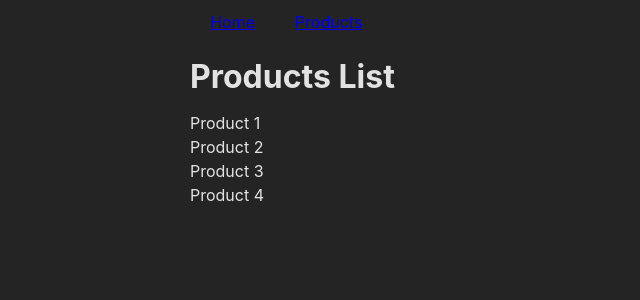
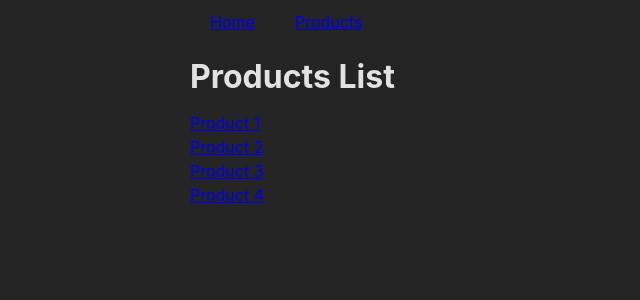
Before and after one commit to vishalphp/react-router-64, a React (Create React App) app: page /products in a window 1280 px wide. Shown: the top 300 px of the page, without its empty margins (0-640 px from the left). Built offline with nearby package versions, Linux system fonts and the light colour scheme.

Commit message:
dynamic routing relative path

```diff
--- a/src/App.js
+++ b/src/App.js
@@ -20,9 +20,9 @@ const router = createBrowserRouter([
       element: <RootLayout />,
       errorElement: <Error />,
       children: [
-         {path: '/', element: <Home />},
-         {path: '/products', element: <Product />},
-         {path: '/products/:productId', element: <ProductDetails />}
+         {path: '', element: <Home />},
+         {path: 'products', element: <Product />},
+         {path: 'products/:productId', element: <ProductDetails />}
       ]
     }
 ]);
--- a/src/pages/Home.js
+++ b/src/pages/Home.js
@@ -5,7 +5,7 @@ export default function Home() {
   return (
     <>
     <div>Home</div>
-    <p>Go to <Link to="/products" >Product</Link></p>
+    <p>Go to <Link to="products" >Product</Link></p>
     </>
   )
 }
--- a/src/pages/Product.js
+++ b/src/pages/Product.js
@@ -1,22 +1,30 @@
 import React from 'react'
+import { Link } from 'react-router-dom'
+
+const PRODCT = [{
+                    name: "Product 1", id: 1
+                },
+                {
+                    name: "Product 2", id: 2
+                },
+                {
+                    name: "Product 3", id: 3
+                },
+                {
+                    name: "Product 4", id: 4
+                },
+                ];
 
 export default function Product() {
   return (
     <div>
         <h1>Products List</h1>
         <ul>
-            <li>
-                Product 1
-            </li>
-            <li>
-                Product 2
-            </li>
-            <li>
-                Product 3
-            </li>
-            <li>
-                Product 4
-            </li>
+            {
+                PRODCT.map(PRO=>{
+                    return <li key={PRO.id}><Link to={`${PRO.id}`}>{PRO.name}</Link></li>
+                })
+            }
         </ul>
     </div>
   )
--- a/src/pages/ProductDetails.js
+++ b/src/pages/ProductDetails.js
@@ -1,14 +1,16 @@
 import React from 'react'
-import {useParams} from 'react-router-dom';
+import {Link, useParams} from 'react-router-dom';
 
 export default function ProductDetails() {
 
     const param = useParams();
 
+    //relative=route to move top level not just one back
   return (
     <>
     <div>ProductDetails</div>
     <div>{param.productId}</div>
+    <div><Link to=".." relative='path'>Back</Link></div>
     </>
   )
 }
```
